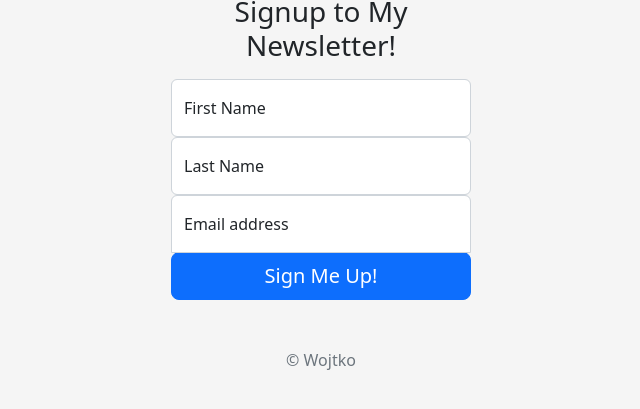
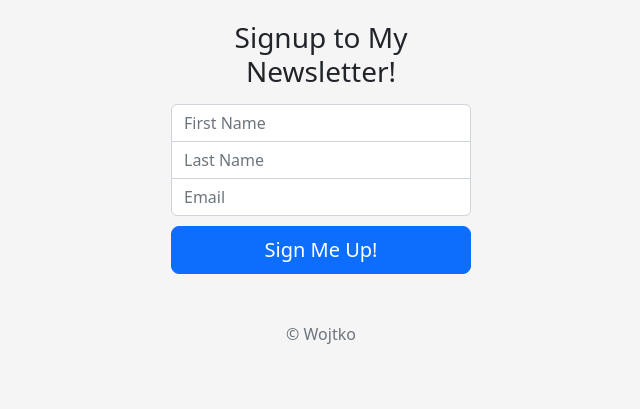
Before and after one commit to JakubWojtkowski/Newsletter-Signup, a website: page signup.html in a window 1280 px wide. Shown: the part 249-658 px from the top of the page, without its empty margins (319-959 px from the left). Drawn offline with nearby package versions, Linux system fonts and the light colour scheme; files that its build step writes are made by us from their sources; files whose address does not match are found by name.

Commit message:
Add routing and css changes

```diff
--- a/app.js
+++ b/app.js
@@ -3,6 +3,8 @@ const bodyParser = require('body-parser');
 const request = require('request');
 
 const app = express();
+
+app.use(express.static());
 
 app.use(bodyParser.urlencoded({
     extended: true
@@ -10,6 +12,10 @@ app.use(bodyParser.urlencoded({
 
 const port = 3000;
 
+app.get('/', (req, res) => {
+    res.sendFile(__dirname + "/signup.html");
+});
+
 app.listen(port, () => {
     console.log(`Server listening on ${port}`);
 });
--- a/styles.css
+++ b/public/css/styles.css
@@ -18,21 +18,30 @@ body {
   margin: auto;
 }
 
-.form-signin .checkbox {
-  font-weight: 400;
-}
+/* .form-signin .form-control:focus {
+  position: relative;
+  box-sizing: border-box;
+  height: auto;
+  padding: 10px;
+  font-size: 16px;
+} */
 
-.form-signin .form-floating:focus-within {
+.form-signin .form-control:focus {
   z-index: 2;
 }
 
-.form-signin input[type="email"] {
+.top {
   margin-bottom: -1px;
   border-bottom-right-radius: 0;
   border-bottom-left-radius: 0;
 }
 
-.form-signin input[type="password"] {
+.middle {
+  border-radius: 0%;
+  margin-bottom: -1px;
+}
+
+.bottom {
   margin-bottom: 10px;
   border-top-left-radius: 0;
   border-top-right-radius: 0;
--- a/signup.html
+++ b/signup.html
@@ -5,8 +5,6 @@
     <meta charset="utf-8">
     <meta name="viewport" content="width=device-width, initial-scale=1">
     <meta name="description" content="">
-    <meta name="author" content="Mark Otto, Jacob Thornton, and Bootstrap contributors">
-    <meta name="generator" content="Hugo 0.84.0">
 
     <title>Newsletter Signup</title>
 
@@ -20,34 +18,19 @@
 </head>
 
 <body class="text-center">
-
     <main class="form-signin">
         <form>
             <img class="mb-4" src="./image/logo.png" alt="logo-img" width="72" height="57">
             <h1 class="h3 mb-3 fw-normal">Signup to My Newsletter!</h1>
 
-            <div class="form-floating">
-                <input type="text" class="form-control" id="floatingInput" placeholder="name@example.com">
-                <label for="floatingInput">First Name</label>
-            </div>
-
-            <div class="form-floating">
-                <input type="text" class="form-control" id="floatingInput" placeholder="name@example.com">
-                <label for="floatingInput">Last Name</label>
-            </div>
-
-            <div class="form-floating">
-                <input type="email" class="form-control" id="floatingInput" placeholder="name@example.com">
-                <label for="floatingInput">Email address</label>
-            </div>
+            <input type="text" class="form-control top" id="floatingInput" placeholder="First Name" required>
+            <input type="text" class="form-control middle" id="floatingInput" placeholder="Last Name" required>
+            <input type="email" class="form-control bottom" id="floatingInput" placeholder="Email" required>
 
             <button class="w-100 btn btn-lg btn-primary" type="submit">Sign Me Up!</button>
             <p class="mt-5 mb-3 text-muted">&copy Wojtko</p>
         </form>
     </main>
-
-
-
 </body>
 
 </html>
```
Also changed, not shown: public/images/logo.png (renamed from image/logo.png).
